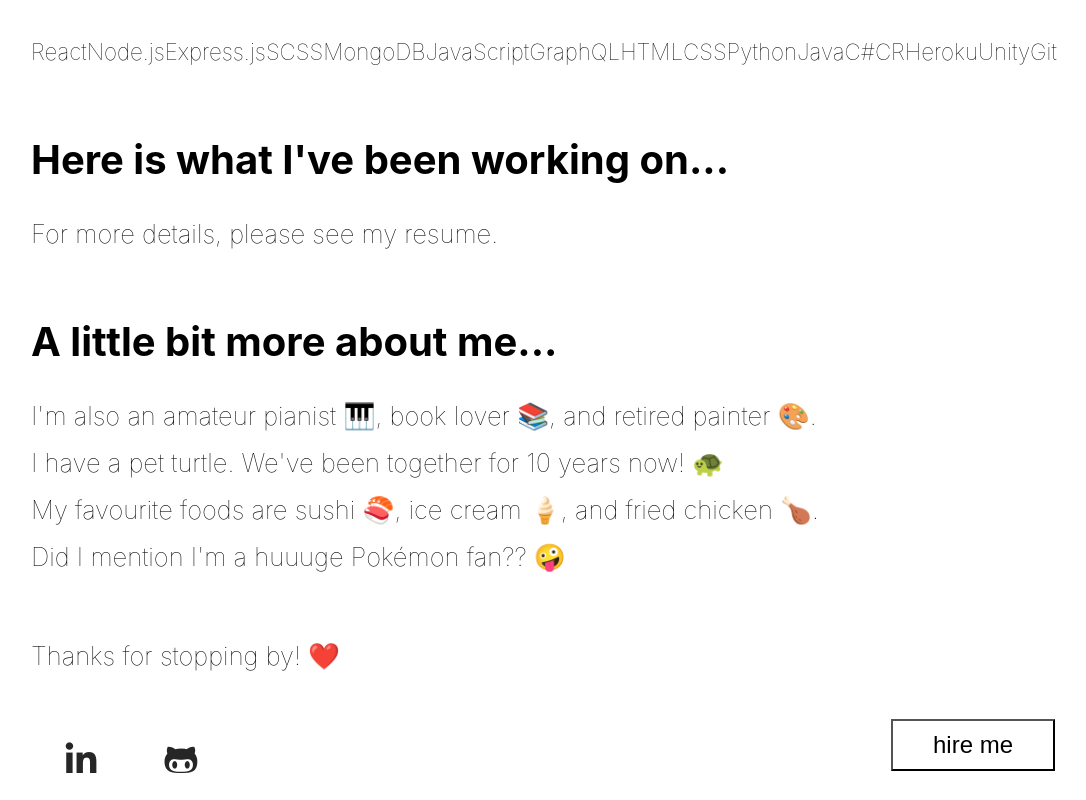
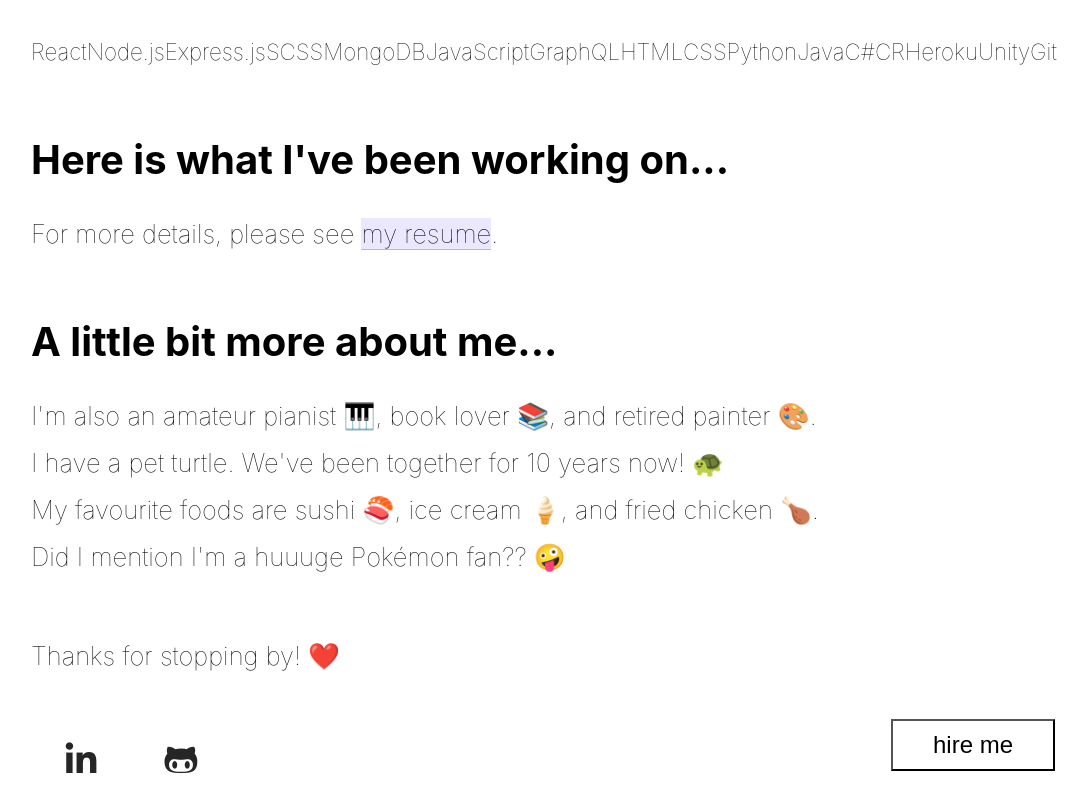
Before and after one commit to karenkwok/karenkwok.github.io, a React (Create React App) app: page / in a window 1280 px wide. Shown: the part 717-1517 px from the top of the page, without its empty margins (97-1183 px from the left). Built offline with nearby package versions, Linux system fonts and the light colour scheme.

Commit message:
added purple highlight to links

```diff
--- a/src/App.scss
+++ b/src/App.scss
@@ -1,3 +1,8 @@
+$light-purple: rgba(187, 175, 253, 0.3);
+$dark-purple: #bbaffd;
+$light-gray: rgba(0, 0, 0, 0.2);
+$dark-gray: #1a1a1a;
+
 #App {
   display: flex;
   flex-direction: column;
@@ -5,3 +10,13 @@
   padding-left: 10vw;
   padding-right: 10vw;
 }
+.purple-highlight {
+  background-color: $light-purple;
+  border-bottom: 0.0625rem solid $light-gray;
+
+  &:hover {
+    background-color: $dark-purple;
+    border-bottom: 0.0625rem solid $dark-gray;
+    cursor: pointer;
+  }
+}
--- a/src/Projects/Projects.js
+++ b/src/Projects/Projects.js
@@ -4,7 +4,7 @@ function Projects() {
   return (
     <div id="projects-section">
       <h2>Here is what I've been working on...</h2>
-      <h4>For more details, please see my resume.</h4>
+      <h4>For more details, please see <a className="purple-highlight">my resume</a>.</h4>
     </div>
   );
 }
```
